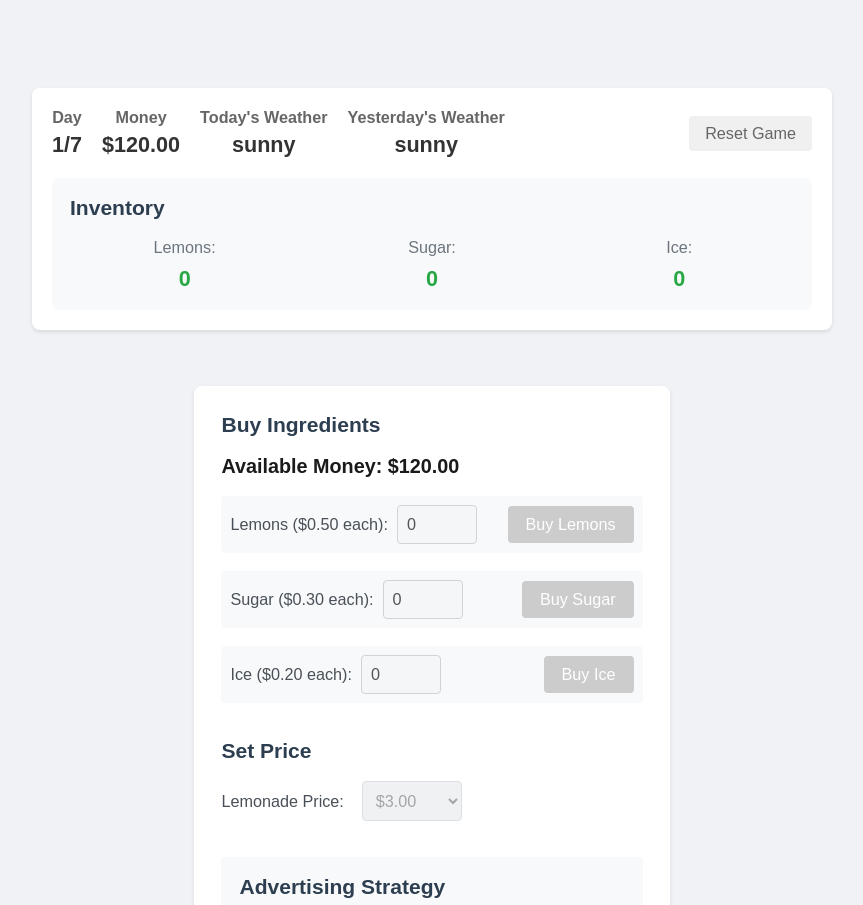
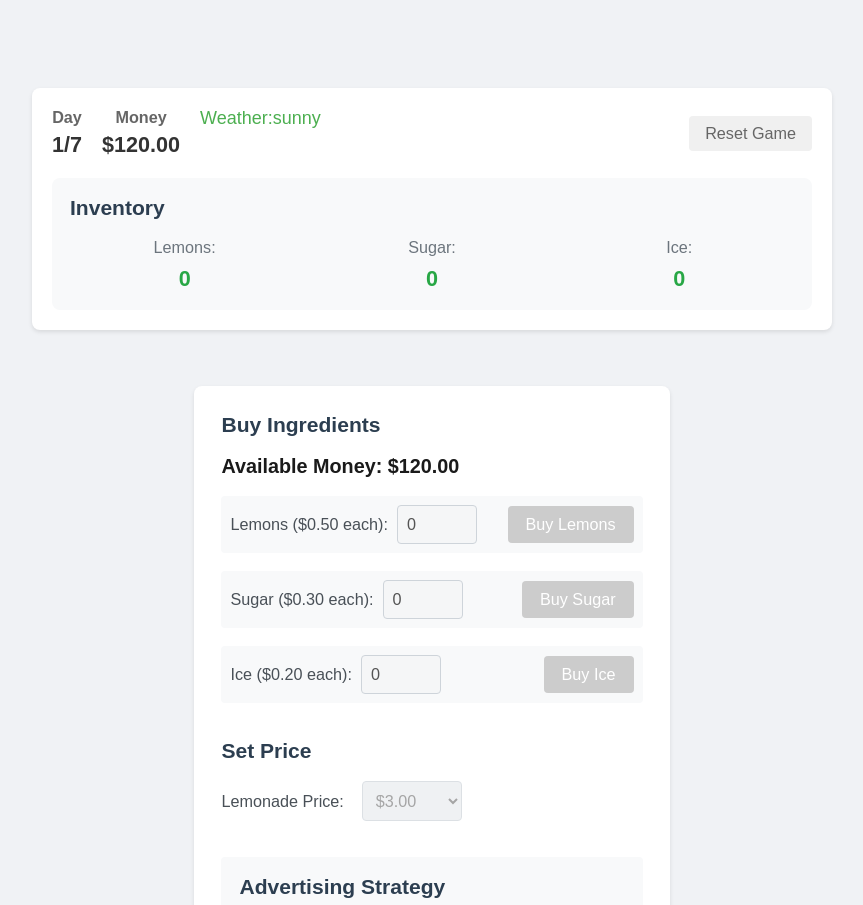
Before and after one commit to blockops1/lemonade-v2, a Next.js app: page / in a window 1280 px wide. Shown: the part 1412-2317 px from the top of the page, without its empty margins (208-1071 px from the left). Built offline with nearby package versions, Linux system fonts and the light colour scheme.

Commit message:
fix: simplify weather display and use sales history as source of truth for yesterday's weather

```diff
--- a/src/app/page.tsx
+++ b/src/app/page.tsx
@@ -45,8 +45,19 @@ export default function Home() {
   const handleSimulateDay = () => {
     const result = gameActions.simulateDay();
     setLastResult({
-      ...result,
-      yesterdayWeather: gameState.yesterdayWeather,
+      sales: result.sales,
+      revenue: result.revenue,
+      weather: result.weather,
+      yesterdayWeather: result.yesterdayWeather,
+      customersServed: result.customersServed,
+      gameOver: result.gameOver,
+      won: result.won,
+      finalScore: result.finalScore,
+      advertisingCost: result.advertisingCost,
+      iceUsed: result.iceUsed,
+      iceMelted: result.iceMelted,
+      lemonsUsed: result.lemonsUsed,
+      sugarUsed: result.sugarUsed,
       financialDetails: {
         revenue: result.revenue,
         costs: {
@@ -104,7 +115,6 @@ export default function Home() {
             money={gameState.money}
             inventory={gameState.inventory}
             weather={gameState.weather}
-            yesterdayWeather={gameState.yesterdayWeather}
             lastResult={lastResult || undefined}
             onReset={handleReset}
             onGenerateProof={handleGenerateProof}
--- a/src/components/GameStatus/index.tsx
+++ b/src/components/GameStatus/index.tsx
@@ -11,7 +11,6 @@ interface GameStatusProps {
     ice: number;
   };
   weather: string;
-  yesterdayWeather: string;
   lastResult?: {
     sales: number;
     revenue: number;
@@ -48,7 +47,6 @@ interface GameStatusProps {
     sales: number;
     revenue: number;
     weather: string;
-    yesterdayWeather: string;
     advertisingCost: number;
     iceUsed: number;
     iceMelted: number;
@@ -69,7 +67,6 @@ export const GameStatus: React.FC<GameStatusProps> = ({
   money,
   inventory,
   weather,
-  yesterdayWeather,
   lastResult,
   onReset,
   onGenerateProof,
@@ -90,6 +87,9 @@ export const GameStatus: React.FC<GameStatusProps> = ({
     }
   };
 
+  // Get yesterday's weather from sales history
+  const yesterdayWeather = salesHistory.length > 0 ? salesHistory[salesHistory.length - 1].weather : weather;
+
   return (
     <div className={styles.status}>
       <div className={styles.header}>
@@ -102,13 +102,11 @@ export const GameStatus: React.FC<GameStatusProps> = ({
             <h3>Money</h3>
             <p>${(money / 10).toFixed(2)}</p>
           </div>
-          <div className={styles.stat}>
-            <h3>Today's Weather</h3>
-            <p>{weather}</p>
-          </div>
-          <div className={styles.stat}>
-            <h3>Yesterday's Weather</h3>
-            <p>{yesterdayWeather}</p>
+          <div className={styles.weatherInfo}>
+            <div className={styles.weatherItem}>
+              <span className={styles.weatherLabel}>Weather:</span>
+              <span className={styles.weatherValue}>{weather}</span>
+            </div>
           </div>
         </div>
         <button
@@ -135,7 +133,7 @@ export const GameStatus: React.FC<GameStatusProps> = ({
               </div>
               <div className={styles.resultItem}>
                 <span>Yesterday's Weather:</span>
-                <span>{lastResult.yesterdayWeather}</span>
+                <span>{yesterdayWeather}</span>
               </div>
             </div>
 
@@ -216,14 +214,24 @@ export const GameStatus: React.FC<GameStatusProps> = ({
               onClick={handleGenerateProof}
               disabled={isGenerating}
             >
-              {isGenerating ? 'Generating Proof...' : 'Generate Proof'}
+              {isGenerating ? 'Generating Proof...' : 'Submit Proof'}
             </button>
 
             {error && <p className={styles.error}>{error}</p>}
             {status && <p className={styles.status}>{status}</p>}
 
-            {eventData?.transactionHash && (
-              <div className={styles.proofLinks}>
+            <div className={styles.proofLinks}>
+              <a
+                href="https://zkverify-testnet.subscan.io/"
+                target="_blank"
+                rel="noopener noreferrer"
+                className={styles.zkverifyLink}
+              >
+                <button className={styles.zkverifyButton}>
+                  View Proof on zkVerify
+                </button>
+              </a>
+              {eventData?.transactionHash && (
                 <a
                   href={`https://zkverify-testnet.subscan.io/extrinsic/${eventData.transactionHash}`}
                   target="_blank"
@@ -234,18 +242,8 @@ export const GameStatus: React.FC<GameStatusProps> = ({
                     View Proof on Block Explorer
                   </button>
                 </a>
-                <a
-                  href={`https://zkverify.io/proof/${eventData.transactionHash}`}
-                  target="_blank"
-                  rel="noopener noreferrer"
-                  className={styles.zkverifyLink}
-                >
-                  <button className={styles.zkverifyButton}>
-                    View Proof on zkVerify
-                  </button>
-                </a>
-              </div>
-            )}
+              )}
+            </div>
           </div>
         </div>
       )}
--- a/src/game/LemonadeStand.ts
+++ b/src/game/LemonadeStand.ts
@@ -9,8 +9,7 @@ interface GameState {
   prices: {
     lemonade: number;
   };
-  weather: string;
-  yesterdayWeather: string;  // Weather from previous day that affects today's performance
+  weather: string;  // Only used for current day's weather
   customers: number;
   advertising: {
     type: 'none' | 'flyers' | 'social' | 'radio';
@@ -21,8 +20,7 @@ interface GameState {
     day: number;
     sales: number;
     revenue: number;
-    weather: string;
-    yesterdayWeather: string;  // Add to sales history too
+    weather: string;  // Weather that affected this day's sales
     advertisingCost: number;
     iceUsed: number;
     iceMelted: number;
@@ -75,8 +73,7 @@ export class LemonadeStand {
       prices: {
         lemonade: 30  // $3.00 in 10-cent units
       },
-      weather: 'sunny',
-      yesterdayWeather: 'sunny',  // First day starts with sunny weather
+      weather: 'sunny',  // First day starts with sunny weather
       customers: 0,
       advertising: {
         type: 'none',
@@ -114,8 +111,7 @@ export class LemonadeStand {
       prices: {
         lemonade: 30  // $3.00 in 10-cent units
       },
-      weather: 'sunny',
-      yesterdayWeather: 'sunny',  // Reset to sunny
+      weather: 'sunny',  // Reset to sunny
       customers: 0,
       advertising: {
         type: 'none',
@@ -235,7 +231,7 @@ export class LemonadeStand {
     sales: number;
     revenue: number;
     weather: string;
-    yesterdayWeather: string;  // Add to return type
+    yesterdayWeather: string;
     customersServed: number;
     gameOver: boolean;
     won: boolean;
@@ -264,8 +260,15 @@ export class LemonadeStand {
     console.log('Current Inventory:', { ...this.state.inventory });
     console.log('Current Money:', this.convertToDollars(this.state.money).toFixed(2));
     console.log('Current Price:', '$' + this.convertToDollars(this.state.prices.lemonade).toFixed(2));
-    console.log('Yesterday\'s Weather:', this.state.yesterdayWeather, '(affects today\'s customers)');
-    console.log('Today\'s Weather:', this.state.weather, '(will affect tomorrow\'s customers)');
+
+    // Get the previous day's data from sales history
+    const previousDayData = this.state.salesHistory[this.state.salesHistory.length - 1];
+    if (previousDayData) {
+      console.log('Yesterday\'s Weather:', previousDayData.weather);
+    } else {
+      console.log('Yesterday\'s Weather:', this.state.weather);
+    }
+    console.log('Today\'s Weather:', this.state.weather);
     console.log('Current Advertising:', this.state.advertising.type);
     console.log('================================\n');
 
@@ -275,7 +278,7 @@ export class LemonadeStand {
         sales: 0,
         revenue: 0,
         weather: this.state.weather,
-        yesterdayWeather: this.state.yesterdayWeather,
+        yesterdayWeather: this.state.weather,
         customersServed: 0,
         gameOver: true,
         won: this.state.won,
@@ -316,14 +319,14 @@ export class LemonadeStand {
     // Deduct advertising cost
     this.state.money -= this.state.advertising.cost;
 
-    // Calculate number of customers using yesterday's weather
-    const baseCustomers = this.calculateCustomers(this.state.yesterdayWeather);
+    // Calculate number of customers using today's weather
+    const baseCustomers = this.calculateCustomers(this.state.weather);
     const advertisingMultiplier = this.state.advertising.multiplier;
     const priceMultiplier = this.getPriceMultiplier();
     const totalCustomers = Math.floor(baseCustomers * advertisingMultiplier * priceMultiplier);
 
     console.log('\n=== CUSTOMER CALCULATION ===');
-    console.log('Base Customers:', baseCustomers, `(${this.state.yesterdayWeather} weather from yesterday)`);
+    console.log('Base Customers:', baseCustomers, `(${this.state.weather} weather for today)`);
     console.log('Price:', '$' + this.convertToDollars(this.state.prices.lemonade).toFixed(2), '-> multiplier:', priceMultiplier);
     console.log('Advertising:', this.state.advertising.type, '-> multiplier:', advertisingMultiplier);
     console.log('Total Potential Customers:', totalCustomers);
@@ -388,32 +391,12 @@ export class LemonadeStand {
     const totalIceUsed = iceUsed + iceMelted;
     this.state.inventory.ice = 0; // All ice is gone at end of day
 
-    // Convert weather to number (for circuit)
-    const weatherMap: { [key: string]: number } = {
-      'rainy': 0,    // Circuit: 0=rainy
-      'cloudy': 1,   // Circuit: 1=cloudy
-      'sunny': 2,    // Circuit: 2=sunny
-      'hot': 3       // Circuit: 3=hot
-    };
-
-    // Convert advertising to number (for circuit)
-    const advertisingMap: { [key: string]: number } = {
-      'none': 0,
-      'flyers': 1,
-      'social': 2,
-      'radio': 3
-    };
-
-    const weatherValue = weatherMap[this.state.weather] ?? 0;
-    const adValue = advertisingMap[this.state.advertising.type] ?? 0;
-
-    // Add to sales history with both weather values
+    // Add to sales history with today's weather
     this.state.salesHistory.push({
       day: this.state.day,
       sales: actualSales,
       revenue,
-      weather: this.state.weather,
-      yesterdayWeather: this.state.yesterdayWeather,
+      weather: this.state.weather,  // Today's weather that affected sales
       advertisingCost: this.state.advertising.cost,
       iceUsed,
       iceMelted,
@@ -428,42 +411,11 @@ export class LemonadeStand {
       advertising: this.state.advertising.type
     });
 
-    // Prepare proof data
-    const proofData = {
-      dailyState: [
-        this.state.money,  // Already in 10-cent units
-        lemonsUsed,       // Track used ingredients
-        sugarUsed,        // Track used ingredients
-        iceUsed + iceMelted  // Track total ice used
-      ],
-      dailyRecipe: [
-        lemonsPerCup,
-        sugarPerCup,
-        icePerCup
-      ],
-      dailyPrice: this.state.prices.lemonade,  // Already in 10-cent units
-      dailyWeather: weatherValue,
-      dailyAdvertising: adValue
-    };
+    // Increment day before checking game over
+    this.state.day++;
 
-    console.log('\n=== PROOF DATA FOR DAY ' + this.state.day + ' ===');
-    console.log('1. Daily State:', proofData.dailyState);
-    console.log('2. Daily Recipe:', proofData.dailyRecipe);
-    console.log('3. Daily Price:', proofData.dailyPrice, '(in cents)');
-    console.log('4. Daily Weather:', proofData.dailyWeather, '(' + this.state.weather + ')');
-    console.log('5. Daily Advertising:', proofData.dailyAdvertising, '(' + this.state.advertising.type + ')');
-
-    console.log('\nInventory Details:');
-    console.log('  Lemons:', this.state.inventory.lemons);
-    console.log('  Sugar:', this.state.inventory.sugar);
-    console.log('  Ice:', this.state.inventory.ice, '(all ice melts at end of day)');
-    console.log('  Ice Used In Drinks:', iceUsed);
-    console.log('  Ice Melted At End Of Day:', iceMelted);
-    console.log('  Total Ice Lost:', totalIceUsed);
-    console.log('================================\n');
-
-    // Before incrementing the day, store today's weather as yesterday's weather
-    this.state.yesterdayWeather = this.state.weather;
+    // Get yesterday's data from sales history
+    const yesterdayData = this.state.salesHistory[this.state.salesHistory.length - 1];
 
     // Generate new weather for tomorrow
     if (this.state.day === 1) {
@@ -472,8 +424,59 @@ export class LemonadeStand {
       this.state.weather = this.generateWeather();
     }
 
-    // Increment day before checking game over
-    this.state.day++;
+    // For the first day, use current day's data since there is no yesterday
+    const resultData = !yesterdayData ? {
+      sales: actualSales,
+      revenue,
+      weather: this.state.weather,  // Today's weather
+      yesterdayWeather: this.state.weather,  // Yesterday's weather (same as today for first day)
+      customersServed: totalCustomers,
+      advertisingCost: this.state.advertising.cost,
+      iceUsed,
+      iceMelted,
+      lemonsUsed,
+      sugarUsed,
+      financialDetails: {
+        revenue,
+        costs: {
+          total: totalCosts,
+          ingredients: {
+            total: totalIngredientCost,
+            lemons: ingredientCosts.lemons,
+            sugar: ingredientCosts.sugar,
+            ice: ingredientCosts.ice
+          },
+          advertising: this.state.advertising.cost
+        },
+        profit
+      }
+    } : {
+      // Get yesterday's data from sales history
+      sales: yesterdayData.sales,
+      revenue: yesterdayData.revenue,
+      weather: this.state.weather,  // Today's weather
+      yesterdayWeather: yesterdayData.weather,  // Yesterday's weather from sales history
+      customersServed: yesterdayData.sales,  // Use actual sales as customers served
+      advertisingCost: yesterdayData.advertisingCost,
+      iceUsed: yesterdayData.iceUsed,
+      iceMelted: yesterdayData.iceMelted,
+      lemonsUsed: yesterdayData.lemonsUsed,
+      sugarUsed: yesterdayData.sugarUsed,
+      financialDetails: {
+        revenue: yesterdayData.revenue,
+        costs: {
+          total: yesterdayData.advertisingCost + (yesterdayData.lemonsUsed * this.PRICES.lemons + yesterdayData.sugarUsed * this.PRICES.sugar + yesterdayData.iceUsed * this.PRICES.ice),
+          ingredients: {
+            total: yesterdayData.lemonsUsed * this.PRICES.lemons + yesterdayData.sugarUsed * this.PRICES.sugar + yesterdayData.iceUsed * this.PRICES.ice,
+            lemons: yesterdayData.lemonsUsed * this.PRICES.lemons,
+            sugar: yesterdayData.sugarUsed * this.PRICES.sugar,
+            ice: yesterdayData.iceUsed * this.PRICES.ice
+          },
+          advertising: yesterdayData.advertisingCost
+        },
+        profit: yesterdayData.revenue - (yesterdayData.advertisingCost + yesterdayData.lemonsUsed * this.PRICES.lemons + yesterdayData.sugarUsed * this.PRICES.sugar + yesterdayData.iceUsed * this.PRICES.ice)
+      }
+    };
 
     // Prepare return value before checking game over
     const result: {
@@ -505,33 +508,10 @@ export class LemonadeStand {
         profit: number;
       };
     } = {
-      sales: actualSales,
-      revenue,
-      weather: this.state.weather,
-      yesterdayWeather: this.state.yesterdayWeather,
-      customersServed: totalCustomers,
+      ...resultData,
       gameOver: false,
       won: false,
-      finalScore: null,
-      advertisingCost: this.state.advertising.cost,
-      iceUsed,
-      iceMelted,
-      lemonsUsed,
-      sugarUsed,
-      financialDetails: {
-        revenue,
-        costs: {
-          total: totalCosts,
-          ingredients: {
-            total: totalIngredientCost,
-            lemons: ingredientCosts.lemons,
-            sugar: ingredientCosts.sugar,
-            ice: ingredientCosts.ice
-          },
-          advertising: this.state.advertising.cost
-        },
-        profit
-      }
+      finalScore: null
     };
 
     // Now check game over - this will update the state if it's the end
--- a/src/hooks/useLemonadeGame.ts
+++ b/src/hooks/useLemonadeGame.ts
@@ -11,6 +11,7 @@ interface GameActions {
     sales: number;
     revenue: number;
     weather: string;
+    yesterdayWeather: string;
     customersServed: number;
     gameOver: boolean;
     won: boolean;
```
